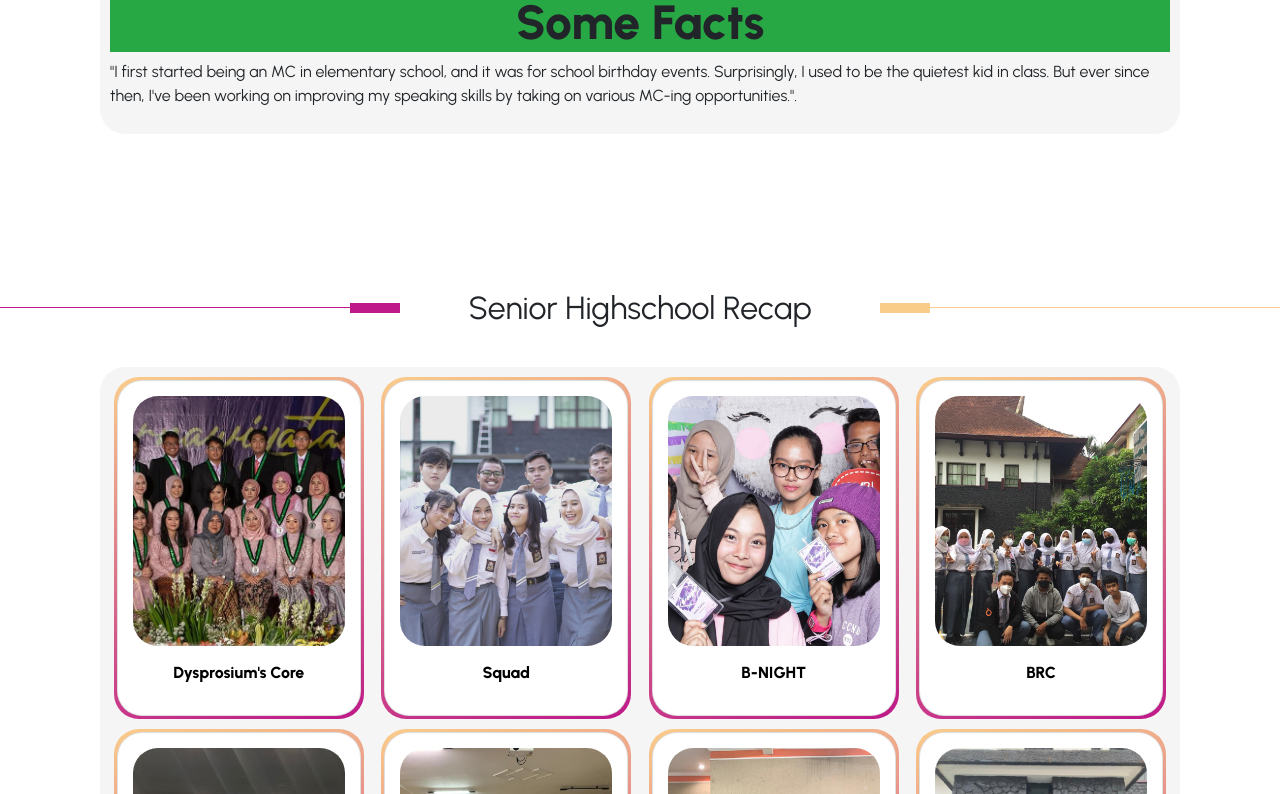
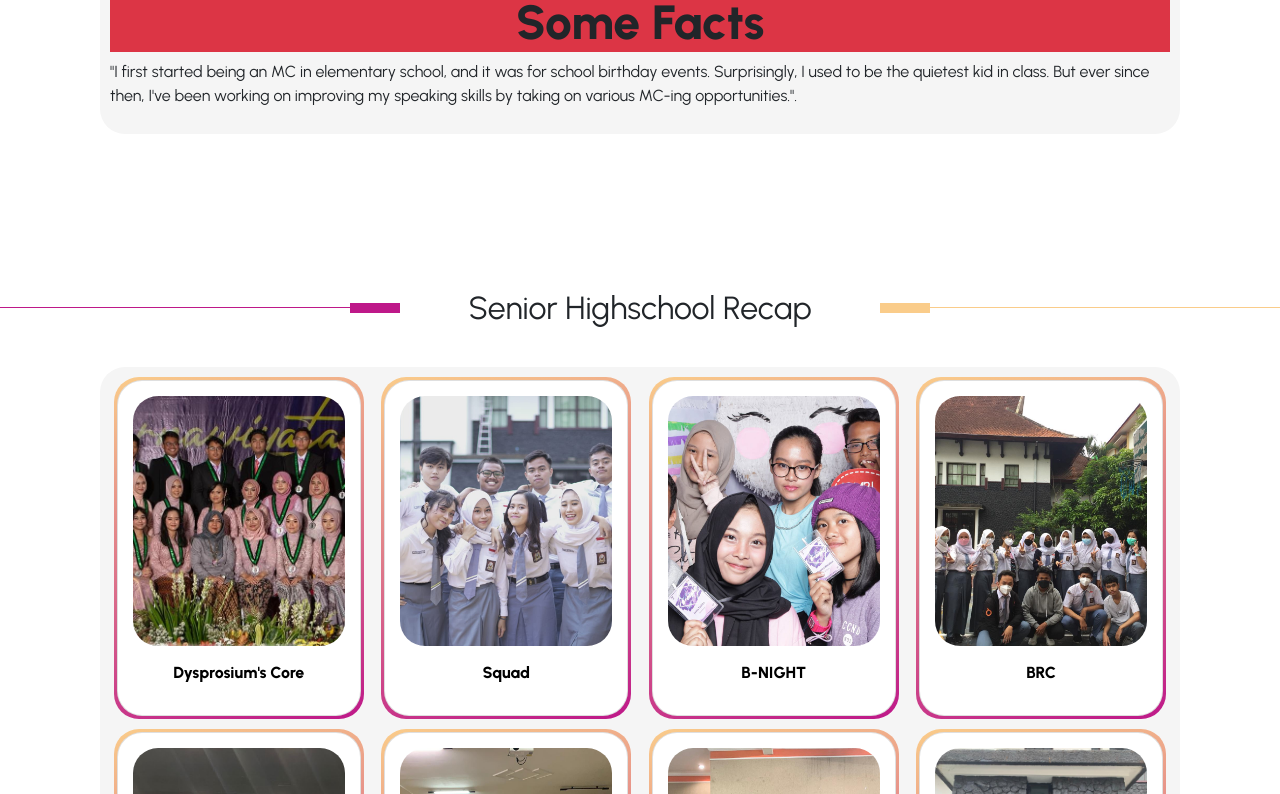
Before and after one commit to IvenaSabita/IvenaSabita.github.io, a plain HTML site: page index.html in a window 1280 px wide. Shown: the part 2094-2888 px from the top of the page. Drawn offline with nearby package versions, Linux system fonts and the light colour scheme.

Commit message:
Update index.html

```diff
--- a/index.html
+++ b/index.html
@@ -186,7 +186,7 @@
         </a>
 
         <div>
-          <h2 class="judul bg-success text-center">Some Facts</h2>
+          <h2 class="judul bg-danger text-center">Some Facts</h2>
          <p class="description" >
           "I first started being an MC in elementary school, and it was for school birthday events. Surprisingly, I used to be the quietest kid in class. But ever since then, I've been working on improving my speaking skills by taking on various MC-ing opportunities.".
           </p>
```
